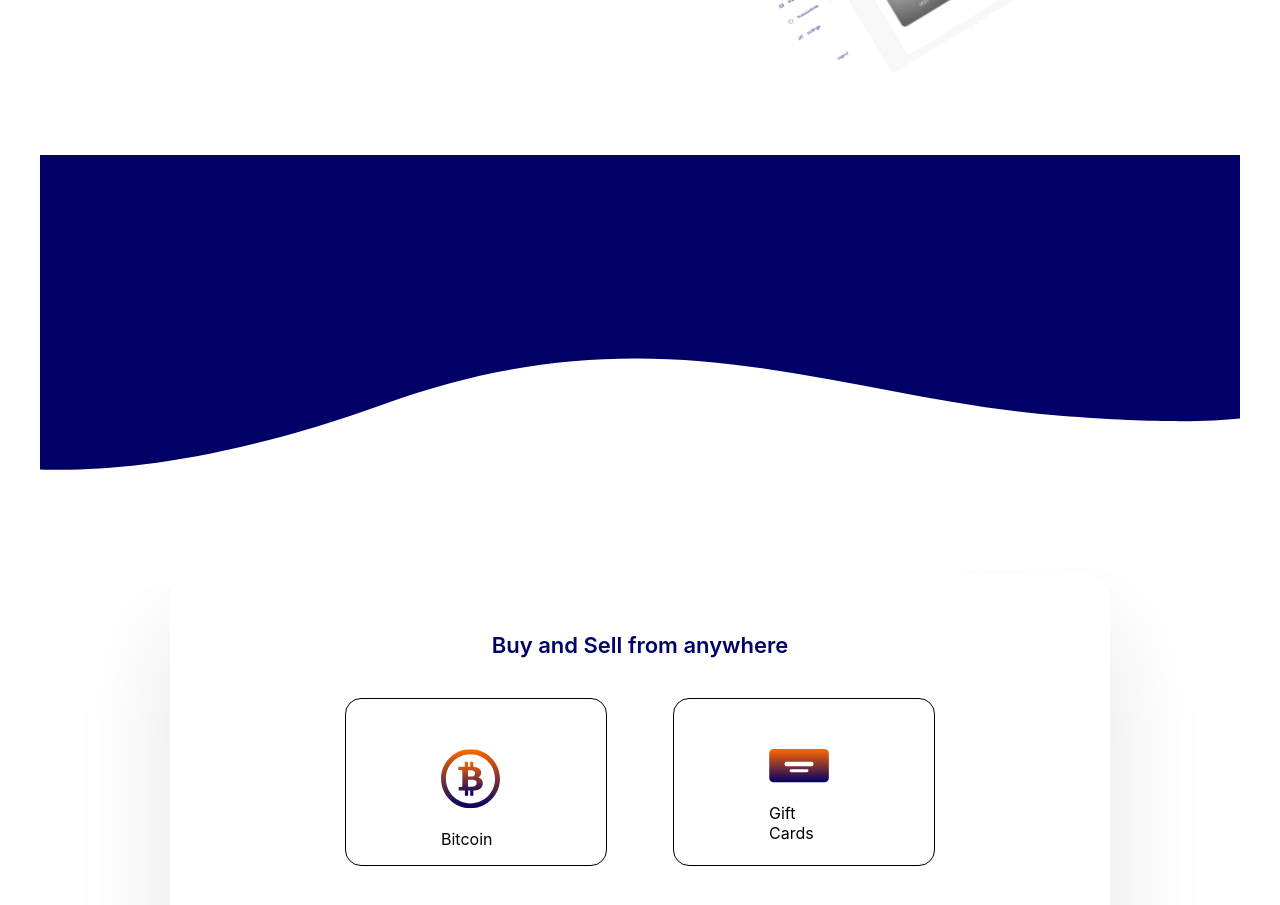
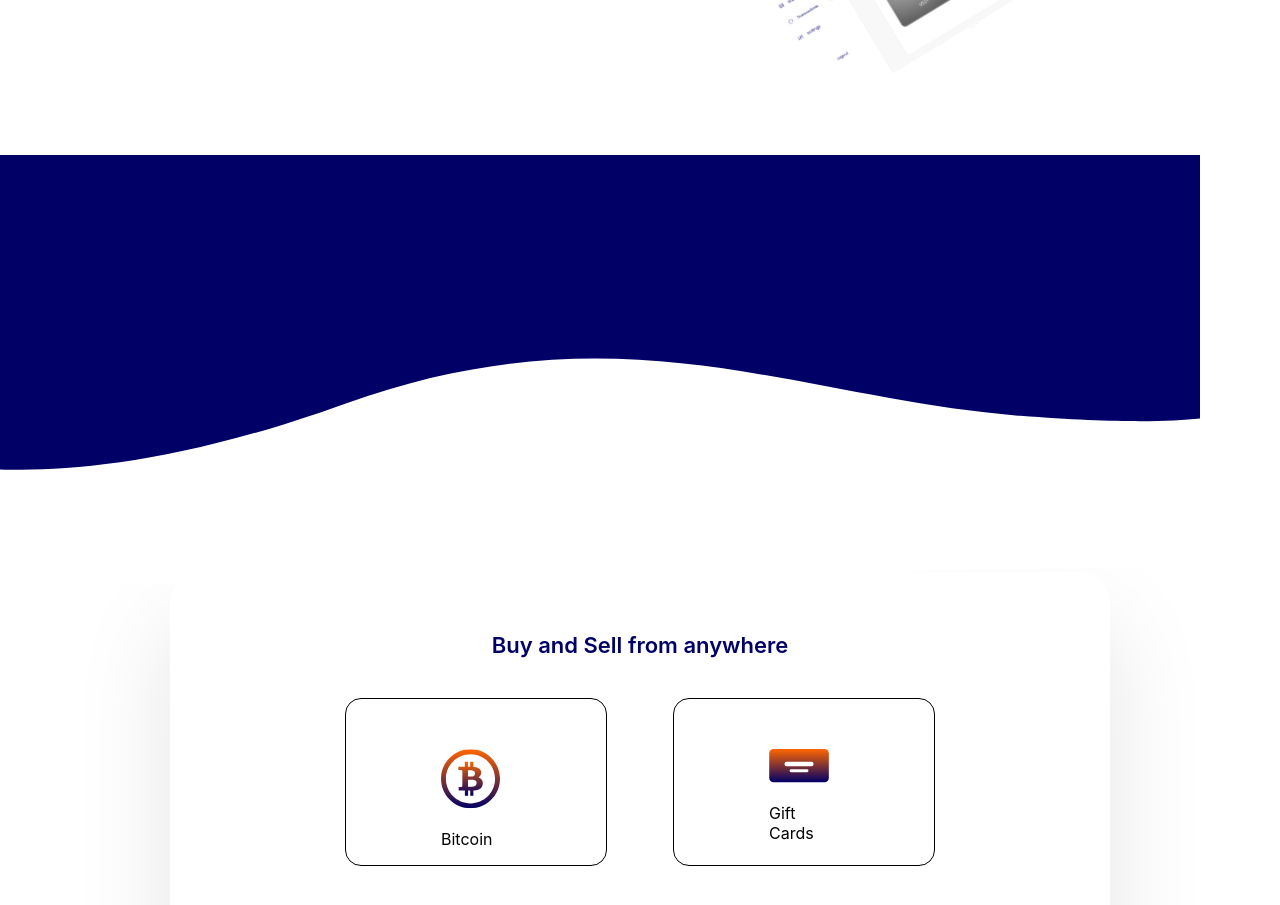
Before and after one commit to iamAbayomi/swift-trade-homepage, a React (Create React App) app: page / in a window 1280 px wide. Shown: the part 1800-2705 px from the top of the page. Built offline with nearby package versions, Linux system fonts and the light colour scheme.

Commit message:
feature: changed the width max-width

```diff
--- a/src/Homepage.css
+++ b/src/Homepage.css
@@ -10,7 +10,7 @@
 
 .buysell-vector{
     margin: 20px auto 0px auto;
-    max-width: 1200px;
+    max-width: 1400px;
     width: 100%;
 }
 
```
